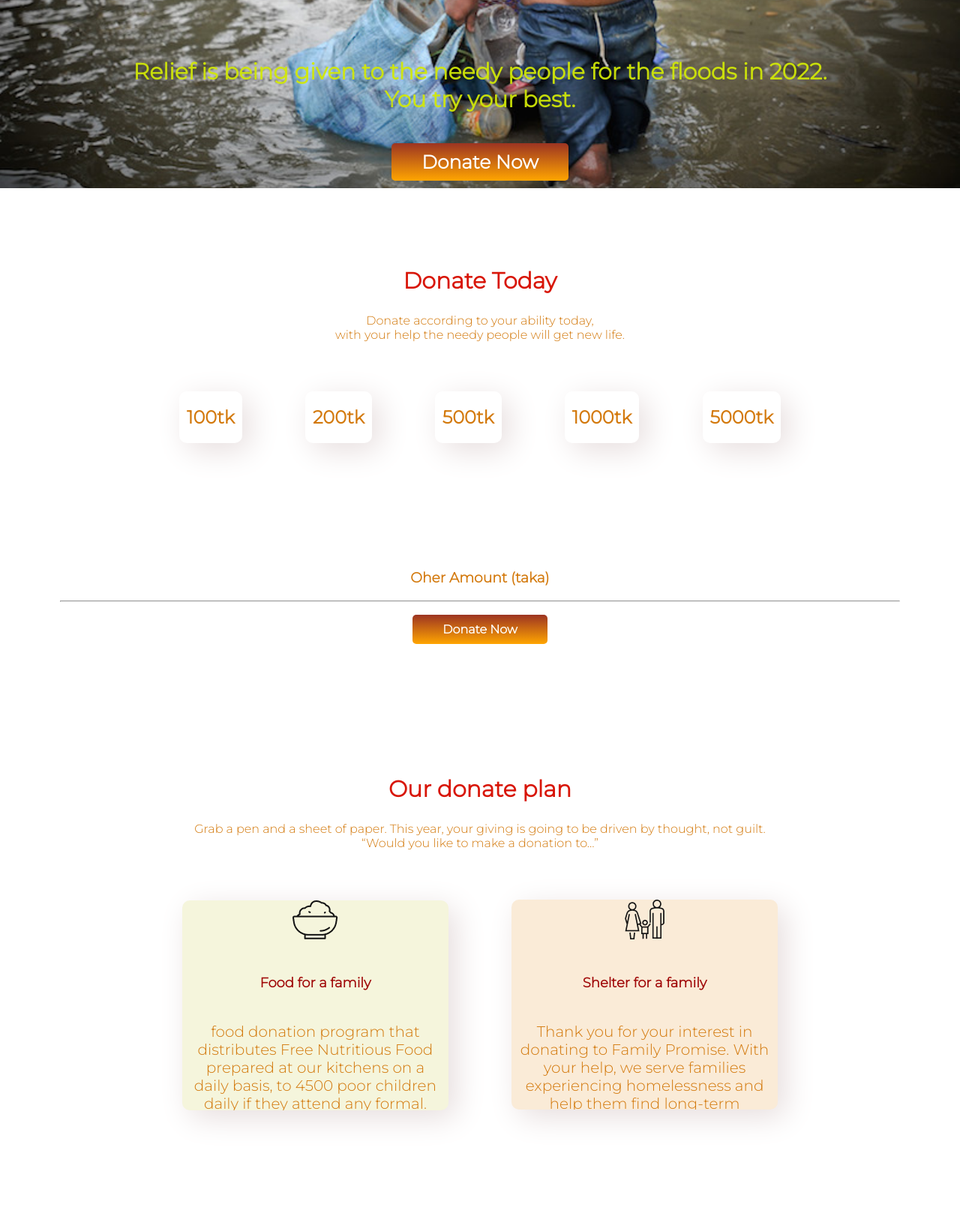
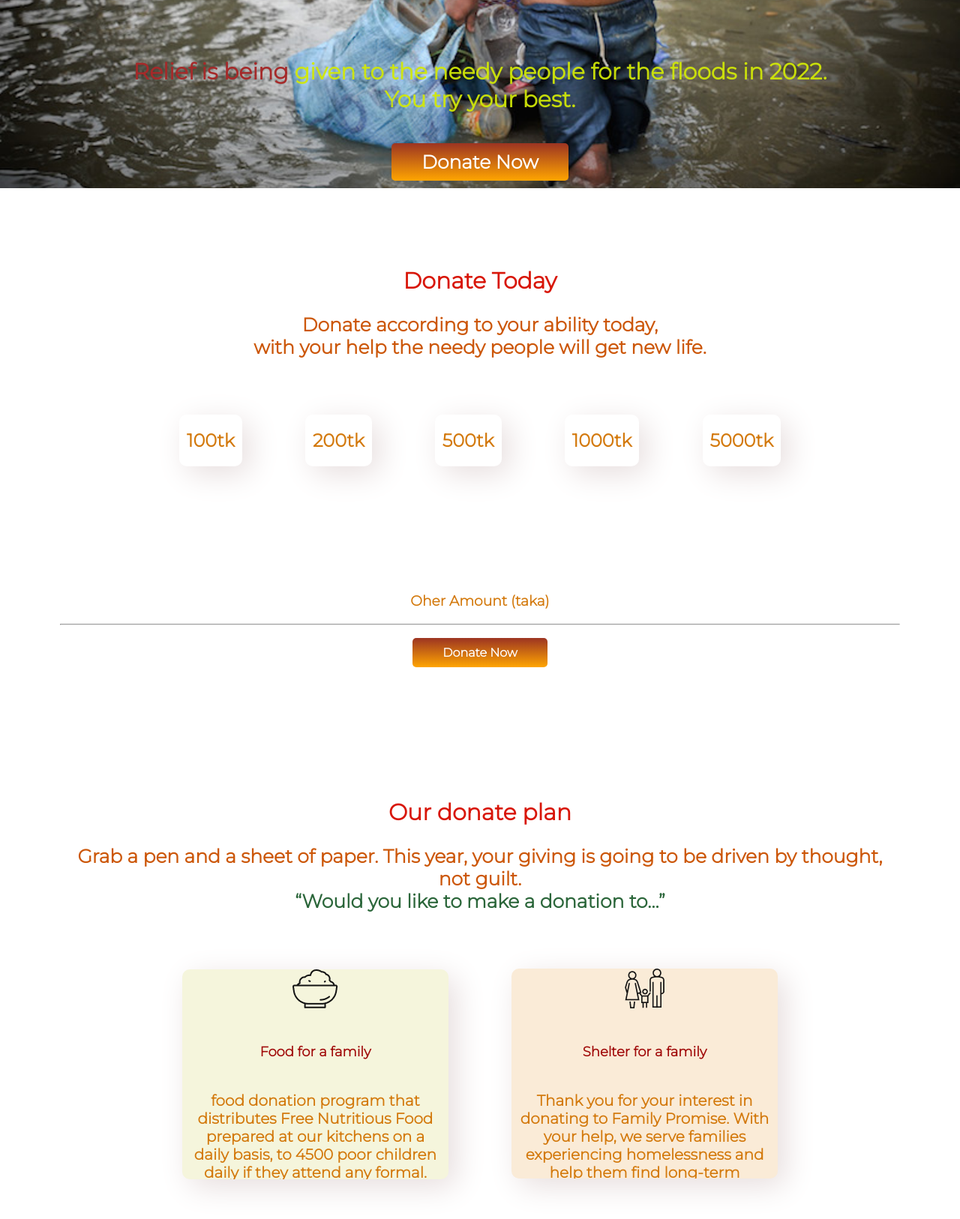
Before and after one commit to bagdipradip05/assignment-0-1, a plain HTML site: page index.html in a window 1280 px wide. Shown: the part 549-2175 px from the top of the page at 75% size. Drawn offline with Linux system fonts and the light colour scheme; a web font is replaced by a local one.

Commit message:
help-you

```diff
--- a/index.html
+++ b/index.html
@@ -16,7 +16,7 @@
         <div class="banner">
             <div class="content">
                 <h4>Let's Help Those who Are <br> More In Need</h4>
-                <h5> Relief is being given to the needy people for the floods in 2022.<br> You try your best. </h5>
+                <h5> <span class="pra-8">Relief is being </span>given to the needy people for the floods in 2022.<br> You try your best. </h5>
                 <a class="link-button"  href="">Donate Now</a>
 
             </div>
@@ -25,7 +25,7 @@
     </section>
     <section class="content-1">
         <h1>Donate Today</h1>
-        <p>Donate according to your ability today,
+        <p class="pra-4">Donate according to your ability today,
             <br> with your help the needy people will get new life.</p>
         <div class="flexble-contain">
         <div class="donate-item">
@@ -61,28 +61,28 @@
     </section>
         <section class="content-1">
             <h1>Our donate plan</h1>
-            <p>Grab a pen and a sheet of paper. This year, your giving is going to be driven by thought, not guilt.
-               <br><span>“Would you like to make a donation to…”</span>
+            <p class="pra-4">Grab a pen and a sheet of paper. This year, your giving is going to be driven by thought, not guilt.
+               <br><span class="color-6">“Would you like to make a donation to…”</span>
                 </p>
             <div class="flexble-contain-1">
                 <div id="bac-color-1" class="donate-item-4">
                     <img src="icons/food.png" alt="">
                     <h6>Food for a family</h6>
-                    <p>food donation program that distributes Free Nutritious Food prepared at our kitchens on a daily basis, to 4500 poor children daily if they attend any formal.</p>
+                    <p class="pra-10">food donation program that distributes Free Nutritious Food prepared at our kitchens on a daily basis, to 4500 poor children daily if they attend any formal.</p>
                 </div>
                 </div>
                 <div class="flexble-contain-1">
                     <div id="bac-color-2" class="donate-item-4">
                         <img src="icons/shelter.png" alt="">
                         <h6>Shelter for a family </h6>
-                        <p>Thank you for your interest in donating to Family Promise. With your help, we serve families experiencing homelessness and help them find long-term solutions. </p>
+                        <p class="pra-10">Thank you for your interest in donating to Family Promise. With your help, we serve families experiencing homelessness and help them find long-term solutions. </p>
                     </div>
                     </div>
                     <div class="flexble-contain-1">
                         <div id="bac-color-3" class="donate-item-4">
                             <img src="icons/Frame-1.png" alt="">
                             <h6>Education for child</h6>
-                            <p>Over the years, we have faced a multitude of issues but undeterred,
+                            <p class="pra-10">Over the years, we have faced a multitude of issues but undeterred,
                                 we have devised several solutions that help us continue sharing the gift of education with underprivileged children.</p>
                         </div>
                         </div>
@@ -92,7 +92,7 @@
             <h1>Their lives depended on <br>
                 your donation
             </h1>
-            <p>"the value of life is not in its duration, but in its donation, you are not important because of how long you live, you are important because of how effective you live".
+            <p class="pra-4">"the value of life is not in its duration, but in its donation, you are not important because of how long you live, you are important because of how effective you live".
                 <br>
                 <span class="color-6">-Myles Munroe</span>
                 </p>
@@ -105,7 +105,7 @@
     </section>
     <section class="content-1">
         <h1>Get My Updates</h1>
-        <p>We are always updated. You can contact us at the email below.<br> Good luck to you. thank you.</p>
+        <p class="pra-4">We are always updated. You can contact us at the email below.<br> Good luck to you. thank you.</p>
         <div class="box1">
            <from action="">
             <div class="from-box">
--- a/style.css
+++ b/style.css
@@ -11,15 +11,34 @@ h1{
 h5{
     color:rgba(209, 231, 7, 0.938);
     font-size:30px;
+    font-weight: bold;
 }
 h4{
     color:rgba(197, 24, 24, 0.945);
     font-size:60px;
+    font-weight: bold;
+
 }
 
 h6{
     font-size:18px;
     color:rgb(160, 8, 8);
+}
+
+.pra-4{
+    font-size:25px;
+    color:rgb(204, 87, 9);
+    font-weight: bold;
+}
+.pra-8{
+    color:brown;
+}
+.pra-10{
+    font-weight: bold;
+}
+
+.color-6{
+    color:rgba(4, 73, 21, 0.842);
 }
 .banner{
     width:100%;
@@ -70,6 +89,7 @@ h6{
     text-align: center;
     padding:80px;
     color:rgb(211, 121, 12);
+    font-weight: bold;
 }
 .half-width{
     width:50%;
```
